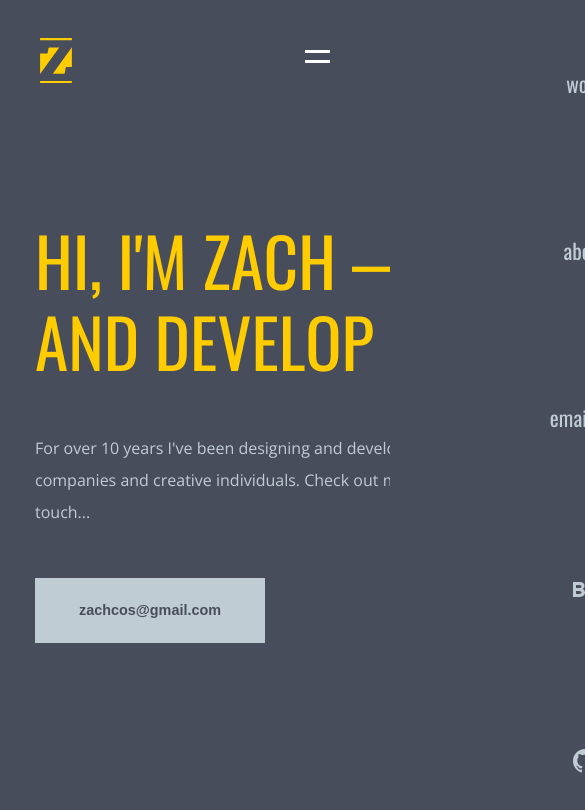
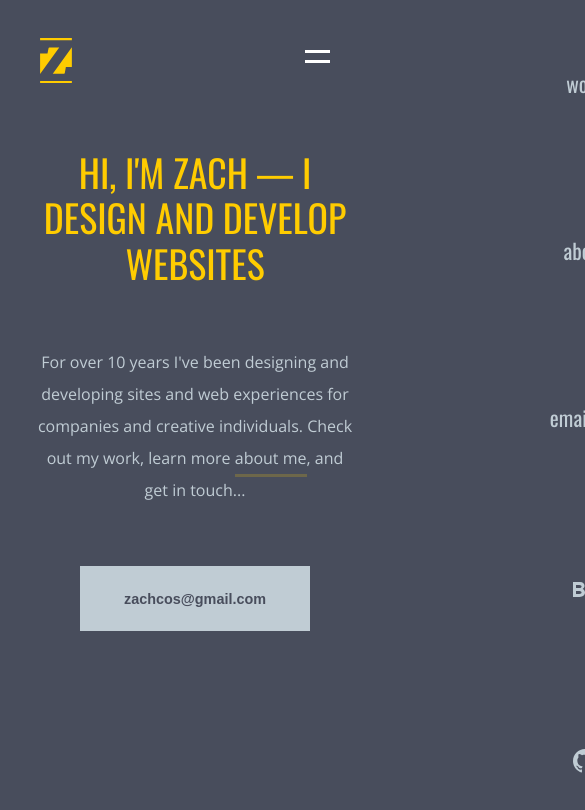
Before and after one commit to Zachcos/ZachCossmanDesignsV4_NextJS, a Next.js app: page / in a window 390 px wide. Shown: the top 810 px of the page, 585 px wide, since content can reach past the window. Built offline with nearby package versions, Linux system fonts and the light colour scheme.

Commit message:
Add responsive styles for index page

```diff
--- a/styles/Home.module.css
+++ b/styles/Home.module.css
@@ -43,3 +43,37 @@
   bottom: -4px;
   opacity: 1;
 }
+
+@media screen and (max-width: 865px) {
+  .heroContainer {
+    align-items: center;
+    display: flex;
+    flex-direction: column;
+    width: 100%;
+  }
+
+  .heroDisplayText {
+    margin-bottom: 120px;
+    text-align: center;
+  }
+
+  .heroDisplayCopy {
+    margin-bottom: 120px;
+    text-align: center;
+  }
+}
+
+@media screen and (max-width: 630px) {
+  .heroContainer {
+    margin-top: 150px;
+  }
+
+  .heroDisplayText {
+    font-size: var(--font-h3);
+    margin-bottom: 60px;
+  }
+
+  .heroDisplayCopy {
+    margin-bottom: 60px;
+  }
+}
```
